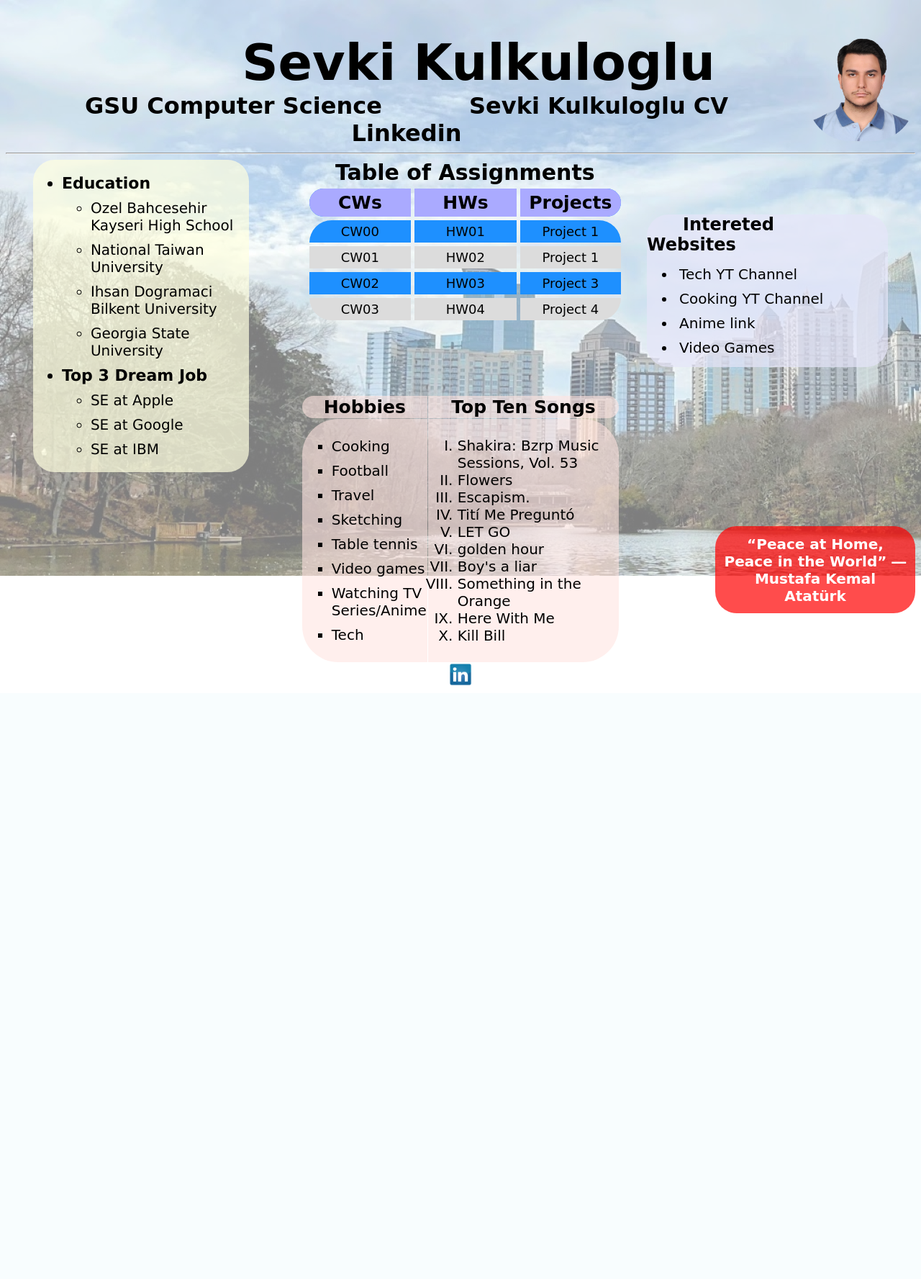
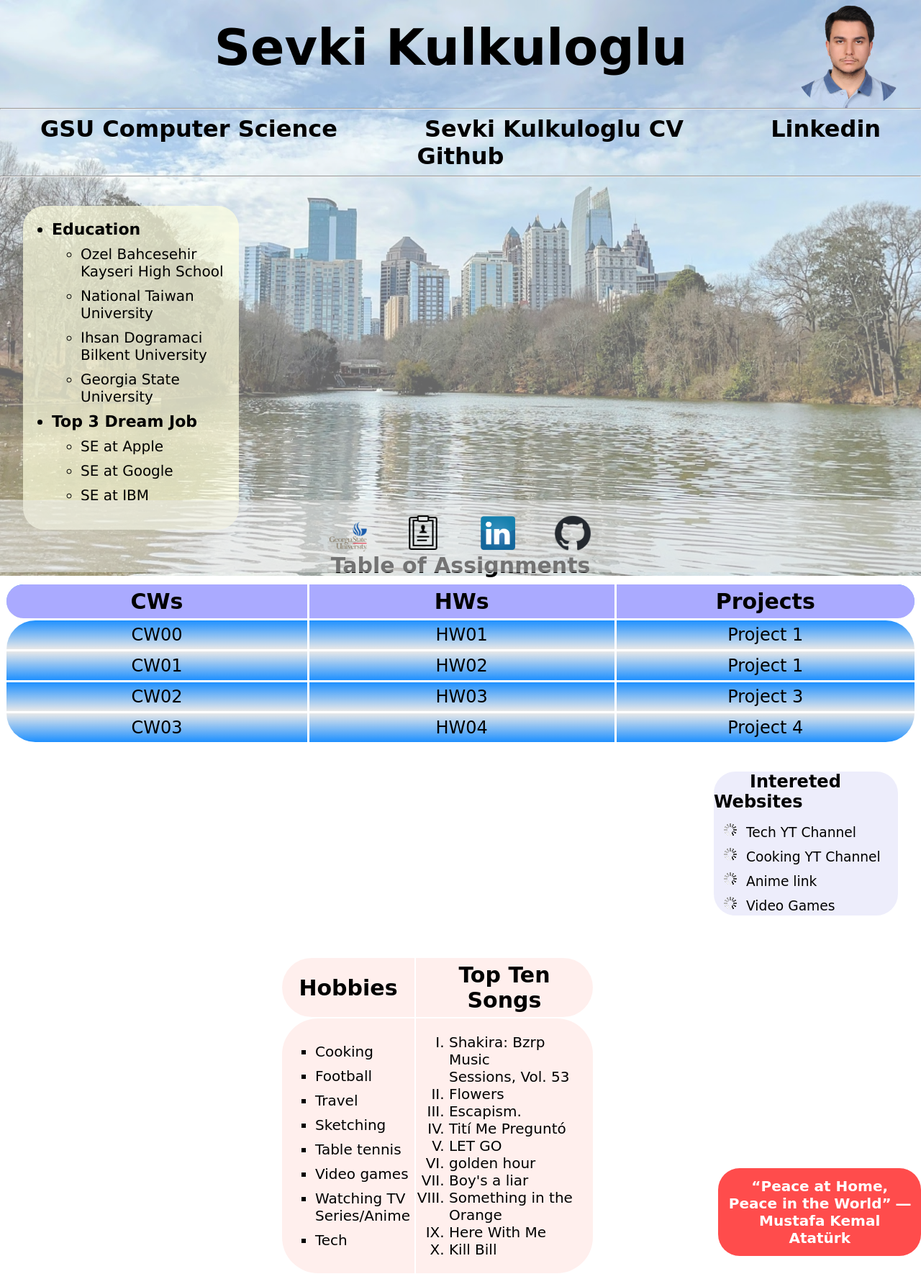
Before and after one commit to Gavrem/gavrem.github.io, a PHP site: page /WP/ASG/01/index.html in a window 1280 px wide. Shown: the whole page at 72% size. Before the commit the page ends 952 px from the top, so only its background shows below. Run offline with PHP 8.4, Linux system fonts and the light colour scheme.

Commit message:
Add files via upload

```diff
--- a/WP/ASG/01/index.css
+++ b/WP/ASG/01/index.css
@@ -1,30 +1,32 @@
 *{
 	font-family:Comic Sans MS;
 }
-#GFG{
-	content: "";
-	top: 0px;
-	right: 0px;
-	bottom: 0px;
-	left: 0px;
+body{
+	margin:0;
+}
 
-	/* Specify the background image to be used */
-	background-image: url('../../IMG/background1.jpg');
+.backgroundImage {
+    Position:fixed;
+    Top: 0;
+    Bottom: 0;
+    Width: 100vh;
+    Height: 100vh;
+    Opacity: 0.6;
+    Z-index: -5000;
+}
 
-	/* Specify the background image */
-	opacity: 0.5;
-	position: absolute;
-	left: 0;
-	top: 0;
-	width: 100%;
-	height: 100%;
-	z-index:-1;
+.backgroundImage img {
+    width:100vw;
+    height: 100vh;
 }
+
 
 
 
 table, th, td {
 	text-align:center;
+	 padding: 6px;
+
  }
 
 A {
@@ -36,9 +38,9 @@ A {
 A:hover {
 	background-color: orange;
 	border-radius: 20px 20px 20px 20px;
+}
 
 
-}
 
 caption{
 	font-weight: bold;
@@ -50,7 +52,7 @@ caption{
 
 td {
 	text-align:center;
-	font-size: 18px;
+	font-size: 24px;
 	font-family: Comic Sans MS;
 
 
@@ -59,13 +61,13 @@ td {
  th {
 	 font-weight:bold;
 	text-align:center;
-	font-size: 25px;
+	font-size: 30px;
 	font-family: Comic Sans MS;
 }
 
 #head_h1{
-	margin-left: 200px
-
+	margin-left:10%;
+		vertical-align:middle;
 }
 
 
@@ -76,16 +78,23 @@ td {
 	font-size: 35px;
 	font-family: Comic Sans MS;
 	margin: 0 auto;
-
+	padding: 25px;
 
   }
 
+
 #footer
 {
-	float:bottom;
+	clear:both;
 	text-align:center;
 	font-size: 10px;
 	font-family: arial;
+	clear: both;
+    position: fixed;
+    height: 100px;
+	bottom:5px;
+	z-index:100;
+	background-color:rgba(230,230,230,0.5);
 }
 
 #content
@@ -103,6 +112,7 @@ td {
 	height:150px;
 	border-radius: 40%;
 	object-fit: cover;
+	margin-top:-25px;
 
 }
 #header h1{
@@ -112,26 +122,46 @@ td {
 }
 
 #footer img {
+	padding:20px;
 	opacity: 1;
 	display: inline;
 	float:center;
-	width:32px;
-	height:32px;
+	width:4%;
+
 
 }
-.sevki-table{
+.main_body_1{
+	width: 100%;
+	overflow: hidden;
+	display: flex;
+    flex-direction: row;
+    justify-content: space-between;
+	margin: 0 auto;
+}
+
+#sevki_table_div{
+	width:35%;
+	margin: 5px;
+
+}
+.sevki-table {
+	width:100%;
 	position:relative;
-	margin-left: 33%;
+	border-spacing: 3px;
+	border-collapse: separate;
 }
+
 .sevki-table th{
 	  background: #aaaaff;
 	}
 .sevki-table tr:nth-child(odd) {
-	  background: dodgerblue;
+  background-image: linear-gradient(rgba(30,144,255,1), rgba(230,230,230,0.9));
+
 	}
 
 .sevki-table tr:nth-child(even) {
-	  background: Gainsboro;
+  background-image: linear-gradient(	rgba(230,230,230,0.9),rgba(30,144,255,1));
+
 	}
 .sevki-table thead th:first-child {
     border-radius: 100px 0 0 100px;
@@ -158,9 +188,10 @@ td {
 }
 
 #menu{
+	margin-top:4px;
 	text-align:center;
 	justify-content: space-between;
-
+	position: relative;
 }
 
 h1{
@@ -190,11 +221,12 @@ ul,ol{
 
 }
 .hobby-table{
-	margin-top:-10%;
+
 	text-align:center;
-	z-index:10;
+	width:35%;
+	margin-left:30%;
+  }
 
-}
 
 .hobby-table tr{
 	  background: rgba(255,228,225,.6);
@@ -237,7 +269,10 @@ ul>li{
 	background: rgb(255, 255, 224); /* Fallback for older browsers without RGBA-support */
     background: rgba(255, 255, 224, 0.7);
 	border-radius: 30px 30px 30px 30px;
-	margin-left:3%;
+	margin: 2em	;
+	height:450px;
+
+
 
 }
 .edu >ul,li{
@@ -250,15 +285,18 @@ ul>li{
 	font-family: Verdana ;
 }
 
+
 .interest{
+	float: right;
 	margin-right:3%;
-	margin-top:-12%;
 	color: black;
-	width: 335px;
-	float: right;
+	width: 20%;
 	background: rgb(230, 230, 250); /* Fallback for older browsers without RGBA-support */
     background: rgba(230, 230, 250, 0.7);
 	border-radius: 30px 30px 30px 30px;
+	height: 200px;
+	margin: 2em	;
+
 }
 
 
@@ -270,7 +308,12 @@ ul>li{
 
 .interest li{
 	text-align:left;
+	list-style: square  url('WP/IMG/load.gif');
+	font-size:14pt;
+}
 
+.interest h1{
+	font-size: 24px;
 }
 
 #menu A:hover {
@@ -278,12 +321,38 @@ ul>li{
 	color:white;
 	border-radius: 20px 20px 20px 20px;
 }
+#github{
+    position: relative;
+}
+
+#github-img{
+	position: absolute;
+    opacity: 0;
+    visibility: hidden;
+}
+#github:hover{
+	width:100%;
+	cursor: pointer;
+	visibility: hidden;
+    opacity: 1;
+}
+
+#github:hover A{
+	width:10%;
+	background-color: transparent;
+	position: absolute;
+	margin-left:-40%;
+    visibility: visible;
+    opacity: 1;
+}
+
 
 
 #footer A:hover {
-	background-color: blue;
+	background-color: transparent;
 	color:white;
 	border-radius: 20px 20px 20px 20px;
+
 }
 
 
@@ -295,11 +364,10 @@ ul>li{
 	color: white;
 	width: 20%;
 	float: right;
-	position:relative;
 	background: rgb(255, 0, 0);
     background: rgba(255, 0, 0, 0.7);
 	border-radius: 30px 30px 30px 30px;
-	margin-top:-15%;
+	margin-top:-12%;
 	text-align:center;
 
 }
@@ -312,3 +380,25 @@ ul>li{
 	font-weight:bold;
 	border-radius: 30px 30px 30px 30px;
 }
+
+.headshot{
+	border:0px;
+}
+
+img { border: 0px; }
+
+.main_body_2{
+	width: 100%;
+	overflow: hidden;
+	display: flex;
+	align-items: center;
+	justify-content: center;
+
+}
+
+#hobby_div{
+	clear:both;
+	width:100%;
+	float:right;
+
+}
--- a/WP/ASG/01/index.html
+++ b/WP/ASG/01/index.html
@@ -1,60 +1,69 @@
-<HTML>
+<!DOCTYPE html>
+<HTML lang="en">
 <HEAD>
-<h1><TITLE>Sevki's Home Page</TITLE></h1>
-<link rel="stylesheet" type="text/css" href="index.css" title="style" />
+<meta http-equiv="Content-Type" content="text/html; charset=UTF-8">
+<TITLE>Sevki's Home Page</TITLE>
+<link rel="stylesheet" type="text/css" href="index.css" title="style">
 <link rel="icon" href="../../IMG/sevki.png">
 
 </HEAD>
+
 <BODY>
 
-
+<div class="backgroundImage">
+      <img src="../../IMG/background1.jpg" alt=""/>
+</div>
 <div id="header">
 <h1 id="head_h1">Sevki Kulkuloglu</h1>
 
-<A  style="padding:0px" HREF="https://www.linkedin.com/in/gavrem/"> <IMG  class ="headshot" SRC="../../IMG/sevki.png" alt="Sevki Kulkuloglu" border=0  ></A>
+<A  class="headshot" style="padding:0px" HREF="https://www.linkedin.com/in/gavrem/"> <IMG  class ="headshot" SRC="../../IMG/sevki.png" alt="Sevki Kulkuloglu"></A>
 
 </div>
 
- <div id="GFG">
-    </div>
+
+<hr style="clear:both;">
 
 <div id="menu">
 	<h1>
 			<A   HREF="http://www.cs.gsu.edu/"> GSU Computer Science </A>
 		</h1>
 	<h1 >
-			<A  HREF="cv.pdf"> Sevki Kulkuloglu CV </A>
+			<A  HREF="../../IMG/cv.pdf"> Sevki Kulkuloglu CV </A>
 		</h1>
 	<h1><A  HREF="https://www.linkedin.com/in/gavrem/"> Linkedin</A></h1>
 
+	<h1 id="github">Github
+	<A id="github-img" style="padding:0px"  HREF="https://gavrem.github.io/"> <IMG SRC="../../IMG/github-mark.png" width=50 alt="github"   ></A></h1>
 
-<hr style="clear:both;"/>
+
+
+<hr style="clear:both;">
 
 </div>
 
-<section
+<div>
  <div style="width: 100%; overflow: hidden; ">
 
 <div class="edu">
 
 	<ul>
 		<li  style="font-size:22px; font-weight:bold;">Education</li>
-			<ul>
+			<li style="  list-style-type: none;"><ul>
 				<li>Ozel Bahcesehir Kayseri High School</li>
 				<li>National Taiwan University</li>
-				<li>Ihsan Dogramaci Bilkent University</>
+				<li>Ihsan Dogramaci Bilkent University</li>
 				<li>Georgia State University</li>
-			</ul>
+			</ul></li>
 		<li style=" font-size:22px; font-weight:bold;">Top 3 Dream Job </li>
-			<ul>
+			<li style="  list-style-type: none;"><ul>
 				<li>SE at Apple</li>
 				<li>SE at Google</li>
 				<li>SE at IBM</li>
-			</ul>
+			</ul></li>
 	</ul>
 </div>
 <div>
-<table class="sevki-table" width=35% cellspacing="5" cellpadding="5" align="center">
+<table class="sevki-table">
   	<caption>Table of Assignments</caption>
 	<thead>
 		<tr>
@@ -106,14 +117,14 @@
 </div>
 
 </div>
-</section>
+</div>
 
-</br>
-<section>
+<br>
+<div>
  <div style="width: 100%; ">
 
 <div>
-<table class="hobby-table" width=35% cellspacing="1" cellpadding="1" align="center">
+<table class="hobby-table">
 	<thead>
 		<tr>
               <th > Hobbies</th>
@@ -157,12 +168,16 @@
 <p>“Peace at Home, Peace in the World” ― Mustafa Kemal Atatürk </p>
 </div>
 </div>
-</section>
+</div>
 
 
 <div id="footer">
 
-<A  style="padding-top:30;" HREF="https://www.linkedin.com/in/gavrem/"> <IMG SRC="../../IMG/linkedin.png" alt="Linkedin page" border=0  ></A>
+	<A  style="padding-top:25px;" HREF="http://www.cs.gsu.edu/"> <IMG SRC="../../IMG/gsu.png" alt="GSU Computer Science " ></A>
+	<A  style="padding-top:25px;" HREF="cv.pdf"> <IMG SRC="../../IMG/cv.png" alt="CV" ></A>
+	<A  style="padding-top:25px;" HREF="https://www.linkedin.com/in/gavrem/"> <IMG SRC="../../IMG/linkedin.png" alt="Linkedin page" ></A>
+	<A  style="padding-top:25px;"  HREF="https://gavrem.github.io/"> <IMG SRC="../../IMG/github-mark.png" alt="Github page" ></A>
+
 
 </div>
 
```
Also changed, not shown: other parts of WP/ASG/01/index.html (+15 -13 lines), WP/ASG/2/movie.css (added, +202 -0 lines), WP/ASG/2/tmnt.html (added, +158 -0 lines).
